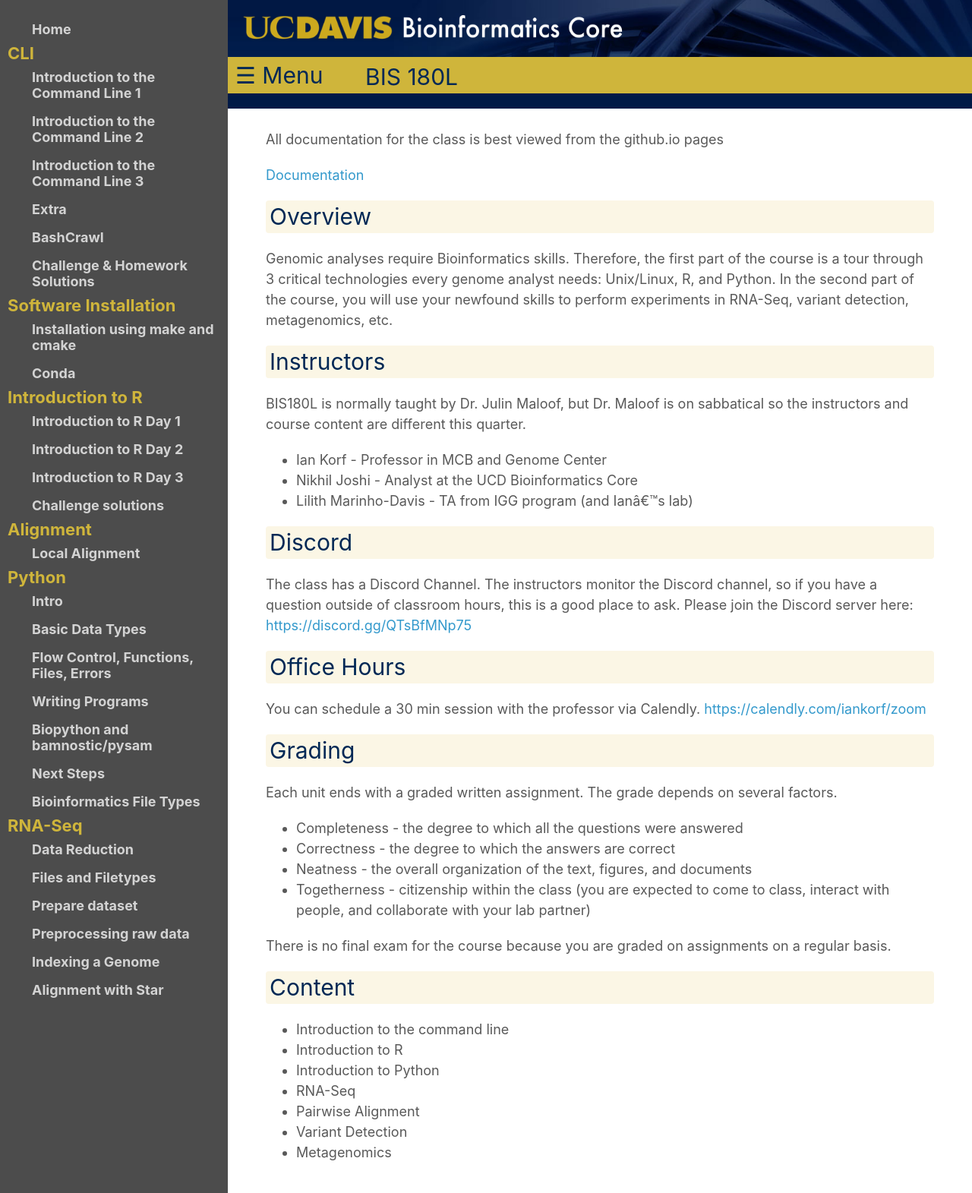
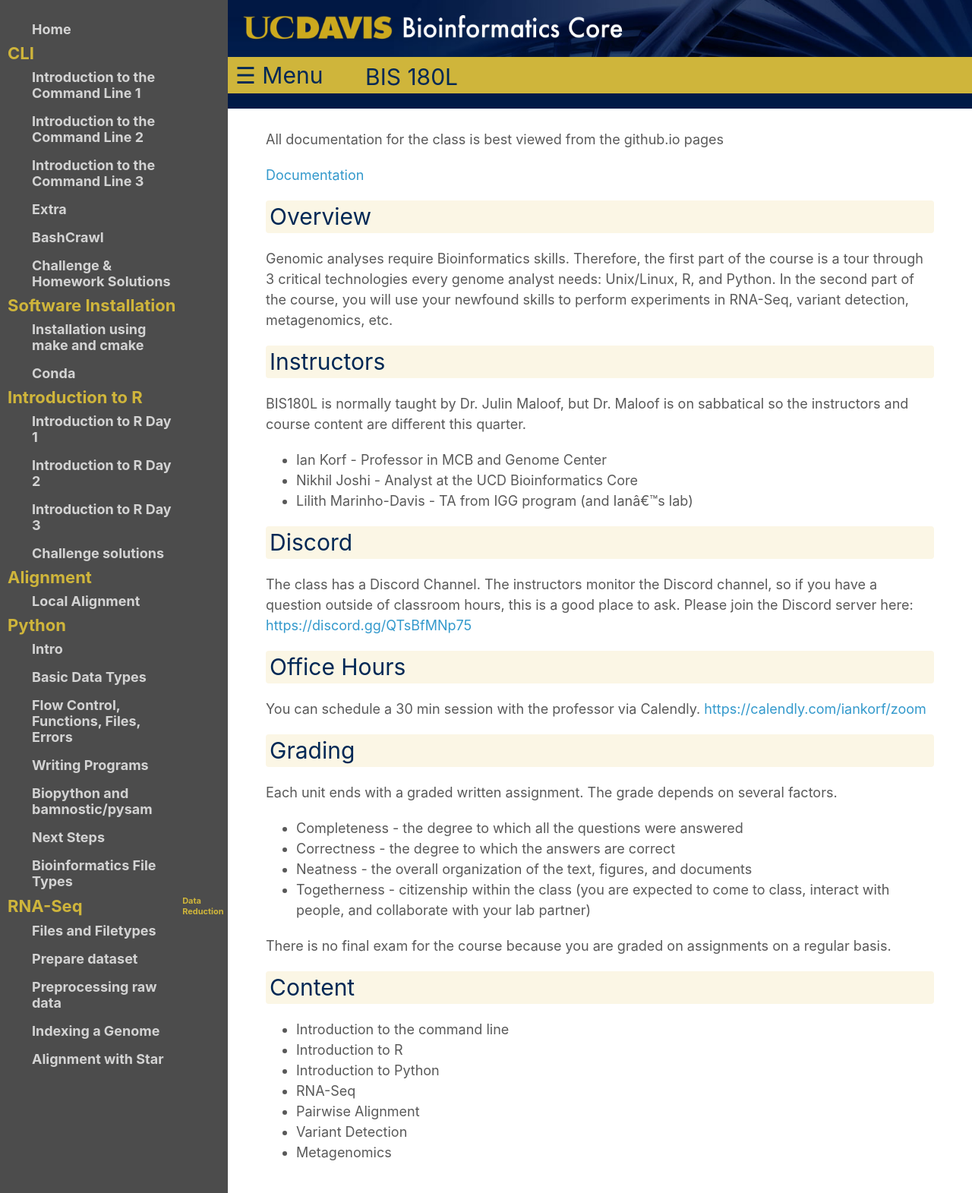
Before and after one commit to ucdavis-bioinformatics-training/2025-Spring-BIS180L, a Jekyll site: the page built from index.md, in a window 1280 px wide. Shown: the whole page at 76% size. Built offline with Jekyll 4.4.1, drawn with Linux system fonts in a browser that asks for light colours.

Commit message:
adding rnaseq docs

```diff
--- a/_config.yml
+++ b/_config.yml
@@ -78,7 +78,7 @@
 
   - heading: RNA-Seq
 
-  - title: Data Reduction
+  - subheading: Data Reduction
   - title: Files and Filetypes
     url: rnaseq/data_reduction/filetypes
   - title: Prepare dataset
--- a/_layouts/default.html
+++ b/_layouts/default.html
@@ -61,6 +61,13 @@
                   <th style="font-size:22px; color:#CFB53B">{{ nav.heading }}</th>
                   {% continue %}
                 {% endif %}
+
+                {% if nav.subheading %}
+                  <th style="font-size:11px; color:#CFB53B">{{ nav.subheading }}</th>
+                  {% continue %}
+                {% endif %}
+
+
                 {% if nav.url contains "://" %}
                   <tr id={{nav.title}} ><th><a href="{{ nav.url }}">{{ nav.title }}</a></th></tr>
                 {% else %}
```
